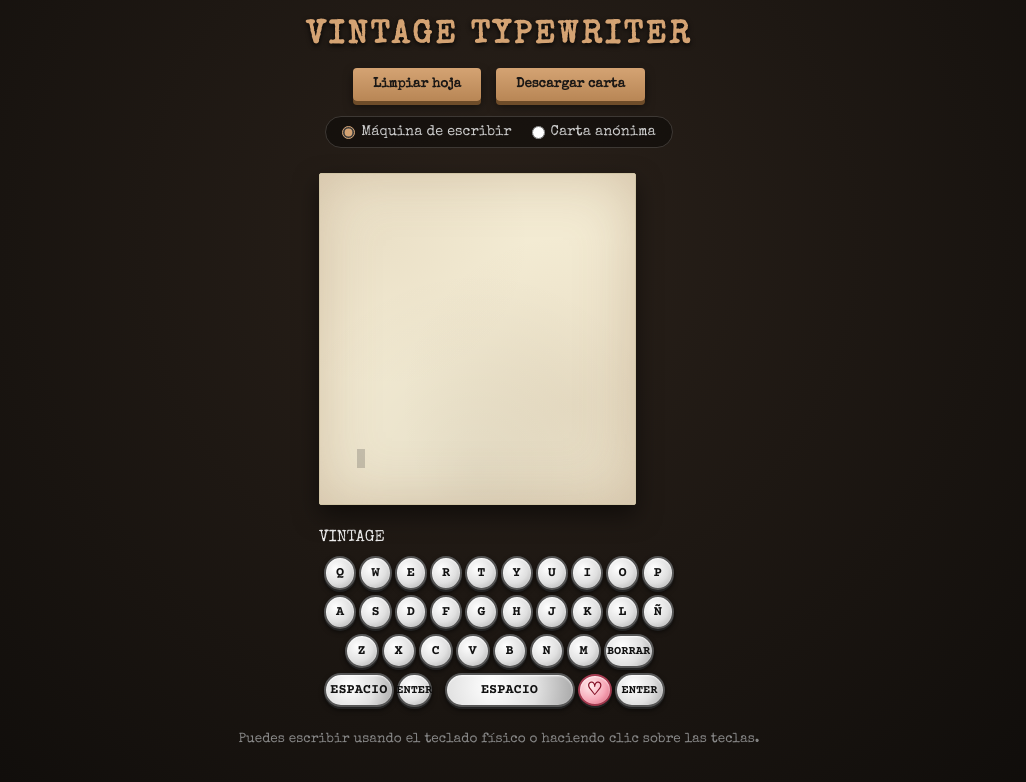
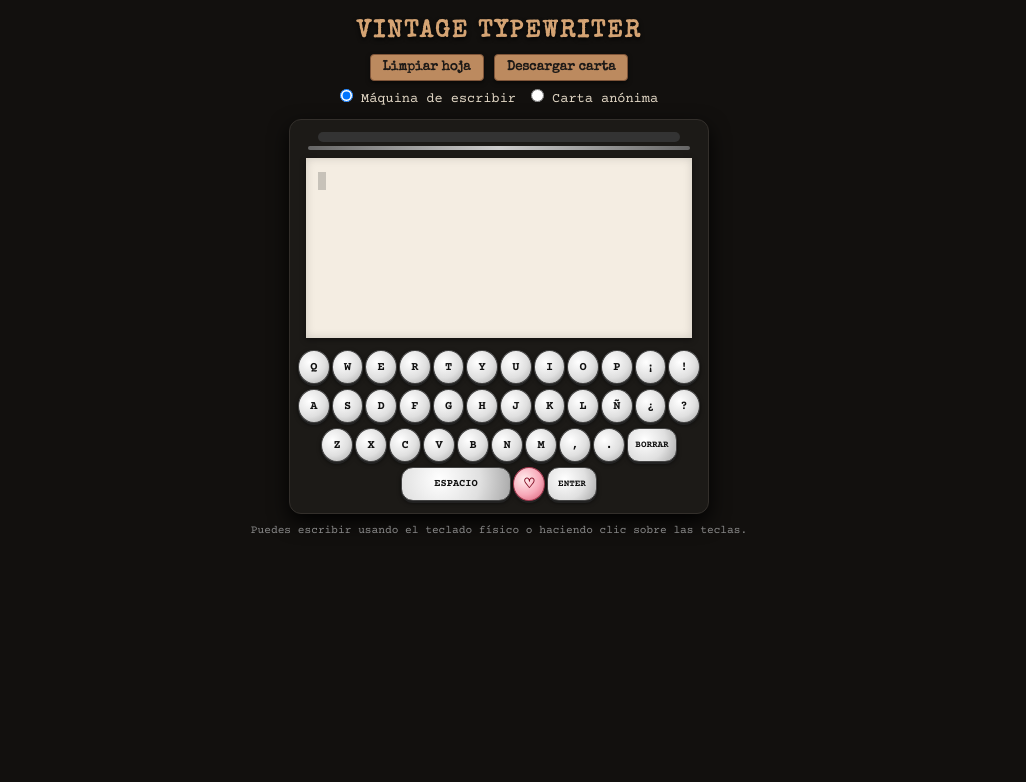
Before and after one commit to RengaCanon123/MaquinaEscribir, a plain HTML site: page index.html in a window 1280 px wide. Shown: the whole page, without its empty margins (141-1167 px from the left). Drawn offline with nearby package versions, Linux system fonts and the light colour scheme.

Commit message:
Update index.html

```diff
--- a/index.html
+++ b/index.html
@@ -1,138 +1,257 @@
 <!DOCTYPE html>
 <html lang="es">
-
 <head>
-
   <meta charset="UTF-8">
-    <meta name="viewport" content="width=device-width, initial-scale=1.0">
-
-    <title>Vintage Typewriter</title>
-
-    <!-- CSS -->
-    <link rel="stylesheet" href="style.css">
-
-    <!-- Google Fonts -->
+  <meta name="viewport" content="width=device-width, initial-scale=1.0, maximum-scale=1.0, user-scalable=no">
+  <title>Máquina de Escribir Vintage</title>
+  <script src="https://cdnjs.cloudflare.com/ajax/libs/html2canvas/1.4.1/html2canvas.min.js"></script>
   <link href="https://fonts.googleapis.com/css2?family=Special+Elite&family=Courier+Prime:wght@400;700&family=Abril+Fatface&family=Cinzel:wght@700&display=swap" rel="stylesheet">
 
-    <!-- html2canvas -->
-    <script src="https://cdnjs.cloudflare.com/ajax/libs/html2canvas/1.4.1/html2canvas.min.js"></script>
+  <style>
+    * {
+      box-sizing: border-box;
+      margin: 0;
+      padding: 0;
+    }
 
+    body {
+      background-color: #12100e;
+      color: #e2d7c5;
+      font-family: 'Courier Prime', monospace;
+      display: flex;
+      flex-direction: column;
+      align-items: center;
+      min-height: 100vh;
+      padding: 10px;
+      overflow-x: hidden;
+    }
+
+    h1 {
+      font-family: 'Special Elite', cursive;
+      letter-spacing: 2px;
+      margin: 10px 0;
+      font-size: 1.5rem;
+      text-align: center;
+      color: #d4a373;
+      text-shadow: 0 2px 4px rgba(0,0,0,0.8);
+    }
+
+    .controls-wrapper {
+      display: flex;
+      flex-direction: column;
+      align-items: center;
+      gap: 8px;
+      margin-bottom: 12px;
+    }
+
+    .controls {
+      display: flex;
+      gap: 10px;
+    }
+
+    .btn {
+      background: #bc8a5f;
+      border: 1px solid #7f5539;
+      color: #1c1917;
+      padding: 6px 12px;
+      font-family: 'Special Elite', cursive;
+      font-weight: bold;
+      border-radius: 4px;
+      cursor: pointer;
+      box-shadow: 0 2px 4px rgba(0,0,0,0.5);
+    }
+
+    .mode-selector {
+      display: flex;
+      gap: 15px;
+      font-size: 0.85rem;
+    }
+
+    /* CONTENEDOR MÁQUINA DE ESCRIBIR */
+    .typewriter-container {
+      width: 100%;
+      max-width: 420px;
+      background: #1c1a17;
+      border-radius: 12px;
+      padding: 12px 8px;
+      box-shadow: 0 8px 20px rgba(0,0,0,0.9);
+      border: 1px solid #332f2b;
+      display: flex;
+      flex-direction: column;
+      align-items: center;
+    }
+
+    /* BARRA Y RODILLO */
+    .platen-roller-wrapper {
+      width: 90%;
+      height: 10px;
+      background: #333;
+      border-radius: 5px;
+      margin-bottom: 4px;
+    }
+
+    .paper-bar {
+      width: 95%;
+      height: 4px;
+      background: linear-gradient(90deg, #666, #ccc, #666);
+      margin-bottom: 8px;
+      border-radius: 2px;
+    }
+
+    /* HOJA DE PAPEL */
+    .paper-container {
+      width: 96%;
+      height: 180px;
+      background: #f4ede2;
+      color: #111;
+      padding: 12px;
+      box-shadow: inset 0 0 10px rgba(0,0,0,0.15), 0 2px 6px rgba(0,0,0,0.4);
+      overflow-y: auto;
+      font-family: 'Special Elite', monospace;
+      font-size: 1rem;
+      line-height: 1.3;
+      word-break: break-word;
+    }
+
+    .cursor {
+      display: inline-block;
+      width: 8px;
+      height: 1.1em;
+      background-color: #111;
+      vertical-align: middle;
+      animation: blink 0.8s infinite;
+    }
+
+    @keyframes blink {
+      50% { opacity: 0; }
+    }
+
+    /* ESTILOS DE LETRAS */
+    .char-typewriter {
+      display: inline-block;
+      color: #111;
+      font-family: 'Special Elite', monospace;
+      font-weight: bold;
+    }
+
+    .cutout {
+      display: inline-block;
+      padding: 1px 4px;
+      margin: 1px;
+      border-radius: 2px;
+      font-weight: bold;
+      box-shadow: 1px 1px 2px rgba(0,0,0,0.3);
+    }
+
+    /* TECLADO FÍSICO CORREGIDO */
+    .keyboard {
+      display: flex;
+      flex-direction: column;
+      align-items: center;
+      gap: 5px;
+      width: 100%;
+      margin-top: 12px;
+    }
+
+    .keyboard-row {
+      display: flex;
+      justify-content: center;
+      align-items: center;
+      gap: 2px;
+      width: 100%;
+      flex-wrap: nowrap; /* ESTO IMPIDE QUE EL ENTER SE BAJE */
+    }
+
+    .key {
+      flex: 1 1 0;
+      height: 34px;
+      max-width: 32px;
+      min-width: 0;
+      border-radius: 50%;
+      background: radial-gradient(circle at 35% 35%, #ffffff 0%, #e0e0e0 55%, #a8a8a8 100%);
+      border: 1.5px solid #444;
+      color: #111;
+      font-family: 'Courier Prime', monospace;
+      font-weight: bold;
+      font-size: 0.75rem;
+      display: flex;
+      align-items: center;
+      justify-content: center;
+      cursor: pointer;
+      box-shadow: 0 2px 0 #222, 0 2px 4px rgba(0,0,0,0.6);
+      user-select: none;
+      padding: 0;
+    }
+
+    .key:active, .key.pressed {
+      transform: translateY(2px);
+      box-shadow: 0 0 0 #222;
+    }
+
+    /* ANCHOS EXACTOS PARA TECLAS ESPECIALES EN CELULAR */
+    .key-space {
+      flex: 3 1 0 !important;
+      max-width: 110px !important;
+      border-radius: 12px;
+      font-size: 0.65rem;
+    }
+
+    .key-wide {
+      flex: 1.8 1 0 !important;
+      max-width: 50px !important;
+      border-radius: 12px;
+      font-size: 0.58rem;
+    }
+
+    .key-heart {
+      flex: 1 1 0 !important;
+      max-width: 32px !important;
+      background: radial-gradient(circle at 35% 35%, #ffeded 0%, #f7a8b8 55%, #d65c75 100%);
+      color: #800a21;
+      border-color: #a33b50;
+      font-size: 0.85rem;
+    }
+
+    .hint {
+      font-size: 0.7rem;
+      color: #888;
+      margin-top: 10px;
+      text-align: center;
+    }
+  </style>
 </head>
-
 <body>
 
   <h1>VINTAGE TYPEWRITER</h1>
 
-    <!-- =======================
-            CONTROLES
-    ======================== -->
-
-    <section class="controls-wrapper">
-
+  <div class="controls-wrapper">
     <div class="controls">
-
-            <button class="btn" onclick="clearPaper()">
-                Limpiar hoja
-            </button>
-
-            <button class="btn" onclick="downloadLetter()">
-                Descargar carta
-            </button>
-
+      <button class="btn" onclick="clearPaper()">Limpiar hoja</button>
+      <button class="btn" onclick="downloadLetter()">Descargar carta</button>
     </div>
 
     <div class="mode-selector">
-
       <label>
-
-                <input
-                    type="radio"
-                    name="writeMode"
-                    value="typewriter"
-                    checked>
-
-                Máquina de escribir
-
+        <input type="radio" name="writeMode" value="typewriter" checked> Máquina de escribir
       </label>
-
       <label>
-
-                <input
-                    type="radio"
-                    name="writeMode"
-                    value="cutout">
-
-                Carta anónima
-
+        <input type="radio" name="writeMode" value="cutout"> Carta anónima
       </label>
-
+    </div>
   </div>
 
-    </section>
+  <div class="typewriter-container">
+    <div class="platen-roller-wrapper"></div>
+    <div class="paper-bar"></div>
 
-    <!-- =======================
-            MÁQUINA
-    ======================== -->
-
-    <main class="typewriter">
-
-        <!-- Rodillo -->
-
-        <div class="platen">
-
-            <div class="knob left"></div>
-
-            <div class="roller"></div>
-
-            <div class="knob right"></div>
-
+    <div class="paper-container" id="paper-container">
+      <span id="paper-content"></span><span class="cursor" id="cursor"></span>
     </div>
 
-        <!-- Barra -->
-
-        <div class="paper-holder"></div>
-
-        <!-- Papel -->
-
-        <section
-            class="paper-container"
-            id="paper-container">
-
-            <div
-                id="paper-content">
-            </div>
-
-            <span
-                class="cursor"
-                id="cursor">
-            </span>
-
-        </section>
-
-        <!-- Panel -->
-
-        <div class="front-panel">
-
-            <div class="brand">
-
-                VINTAGE
-
-            </div>
-
-            <div class="gold-line"></div>
-
-        </div>
-
-        <!-- =======================
-                TECLADO
-        ======================== -->
-
-        <section
-            class="keyboard"
-            id="keyboard">
-
+    <!-- TECLADO CON ESTRUCTURA EXACTA -->
+    <div class="keyboard" id="keyboard">
+      <!-- Fila 1 -->
       <div class="keyboard-row">
-
         <div class="key" data-key="Q">Q</div>
         <div class="key" data-key="W">W</div>
         <div class="key" data-key="E">E</div>
@@ -143,11 +262,12 @@
         <div class="key" data-key="I">I</div>
         <div class="key" data-key="O">O</div>
         <div class="key" data-key="P">P</div>
-
+        <div class="key" data-key="¡">¡</div>
+        <div class="key" data-key="!">!</div>
       </div>
 
+      <!-- Fila 2 -->
       <div class="keyboard-row">
-
         <div class="key" data-key="A">A</div>
         <div class="key" data-key="S">S</div>
         <div class="key" data-key="D">D</div>
@@ -158,11 +278,12 @@
         <div class="key" data-key="K">K</div>
         <div class="key" data-key="L">L</div>
         <div class="key" data-key="Ñ">Ñ</div>
-
+        <div class="key" data-key="¿">¿</div>
+        <div class="key" data-key="?">?</div>
       </div>
 
+      <!-- Fila 3 -->
       <div class="keyboard-row">
-
         <div class="key" data-key="Z">Z</div>
         <div class="key" data-key="X">X</div>
         <div class="key" data-key="C">C</div>
@@ -170,58 +291,22 @@
         <div class="key" data-key="B">B</div>
         <div class="key" data-key="N">N</div>
         <div class="key" data-key="M">M</div>
-
-                <div
-                    class="key key-wide"
-                    data-key="Backspace">
-
-                    BORRAR
-
+        <div class="key" data-key=",">,</div>
+        <div class="key" data-key=".">.</div>
+        <div class="key key-wide" data-key="Backspace">BORRAR</div>
       </div>
 
-            </div>
-
-            <div class="keyboard-row">
-
-                <div
-                    class="key key-space"
-                    data-key=" ">
-
-                    ESPACIO
-
-                </div>
-
-                <div
-                    class="key key-wide"
-                    data-key="Enter">
-
-                    ENTER
-
-                </div>
-
+      <!-- Fila 4 -->
       <div class="keyboard-row">
         <div class="key key-space" data-key=" ">ESPACIO</div>
         <div class="key key-heart" data-key="♡">♡</div>
         <div class="key key-wide" data-key="Enter">ENTER</div>
       </div>
-
+    </div>
   </div>
 
-        </section>
-
-    </main>
-
-
-    <p class="hint">
-
-        Puedes escribir usando el teclado físico o haciendo clic sobre las teclas.
-
-    </p>
-
-    <!-- JavaScript -->
+  <p class="hint">Puedes escribir usando el teclado físico o haciendo clic sobre las teclas.</p>
 
   <script src="script.js"></script>
-
 </body>
-
 </html>
```
Lines whose indentation alone changed are shown as unchanged.
